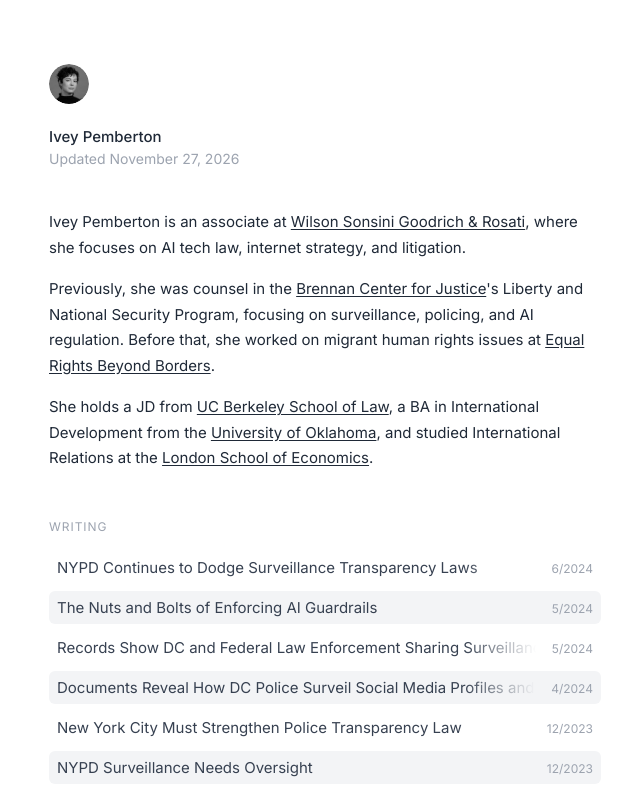
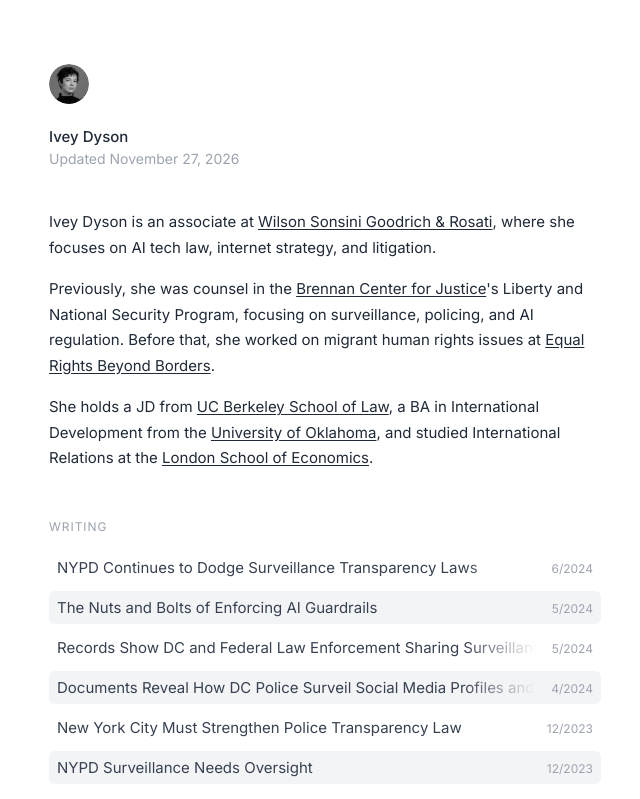
Before and after one commit to taylorpemberton/iveydyson-website, a React (Vite) app: page / in a window 1280 px wide. Shown: the top 799 px of the page, without its empty margins (315-955 px from the left). Built offline with nearby package versions, Linux system fonts and the light colour scheme.

Commit message:
Revert name back to Ivey Dyson

```diff
--- a/index.html
+++ b/index.html
@@ -3,12 +3,12 @@
 <head>
   <meta charset="UTF-8" />
   <meta name="viewport" content="width=device-width, initial-scale=1.0" />
-  <title>Ivey Pemberton</title>
-  <meta name="description" content="Ivey Pemberton is an associate at Wilson Sonsini Goodrich & Rosati, focusing on AI tech law, internet strategy, and litigation." />
+  <title>Ivey Dyson</title>
+  <meta name="description" content="Ivey Dyson is an associate at Wilson Sonsini Goodrich & Rosati, focusing on AI tech law, internet strategy, and litigation." />
 
   <meta property="og:type" content="website" />
   <meta property="og:url" content="https://iveydyson.com/" />
-  <meta property="og:title" content="Ivey Pemberton" />
+  <meta property="og:title" content="Ivey Dyson" />
   <meta property="og:description" content="Associate at Wilson Sonsini Goodrich & Rosati, focusing on AI tech law, internet strategy, and litigation." />
   <meta property="og:image" content="https://iveydyson.com/og-image.jpg" />
   <meta property="og:image:width" content="1200" />
@@ -16,7 +16,7 @@
 
   <meta name="twitter:card" content="summary_large_image" />
   <meta name="twitter:url" content="https://iveydyson.com/" />
-  <meta name="twitter:title" content="Ivey Pemberton" />
+  <meta name="twitter:title" content="Ivey Dyson" />
   <meta name="twitter:description" content="Associate at Wilson Sonsini Goodrich & Rosati, focusing on AI tech law, internet strategy, and litigation." />
   <meta name="twitter:image" content="https://iveydyson.com/og-image.jpg" />
 
--- a/src/App.tsx
+++ b/src/App.tsx
@@ -96,17 +96,17 @@ export default function App() {
         >
           <img
             src="/images/ivey-avatar.jpeg"
-            alt="Ivey Pemberton"
+            alt="Ivey Dyson"
             className="block h-full w-full rounded-full object-cover transition-[filter] duration-300 hover:saturate-150 hover:contrast-[1.05]"
           />
         </span>
-        <span className="block text-15 font-medium text-gray-800">Ivey Pemberton</span>
+        <span className="block text-15 font-medium text-gray-800">Ivey Dyson</span>
         <p className="text-sm text-gray-400">Updated {__BUILD_DATE__}</p>
       </header>
 
       <div className="mb-12 flex flex-col gap-4 text-15 text-gray-800">
         <p>
-          Ivey Pemberton is an associate at{" "}
+          Ivey Dyson is an associate at{" "}
           <a className={bioLinkClass} href="https://www.wsgr.com" target="_blank" rel="noreferrer">
             Wilson Sonsini Goodrich &amp; Rosati
           </a>
@@ -205,7 +205,7 @@ export default function App() {
       </section>
 
       <footer className="mt-16 flex items-center justify-between text-xs text-gray-400">
-        <span>© 2026 Ivey Pemberton</span>
+        <span>© 2026 Ivey Dyson</span>
         <a className="transition-colors hover:text-orange-600" href="mailto:iveydyson@gmail.com">
           iveydyson@gmail.com
         </a>
```
